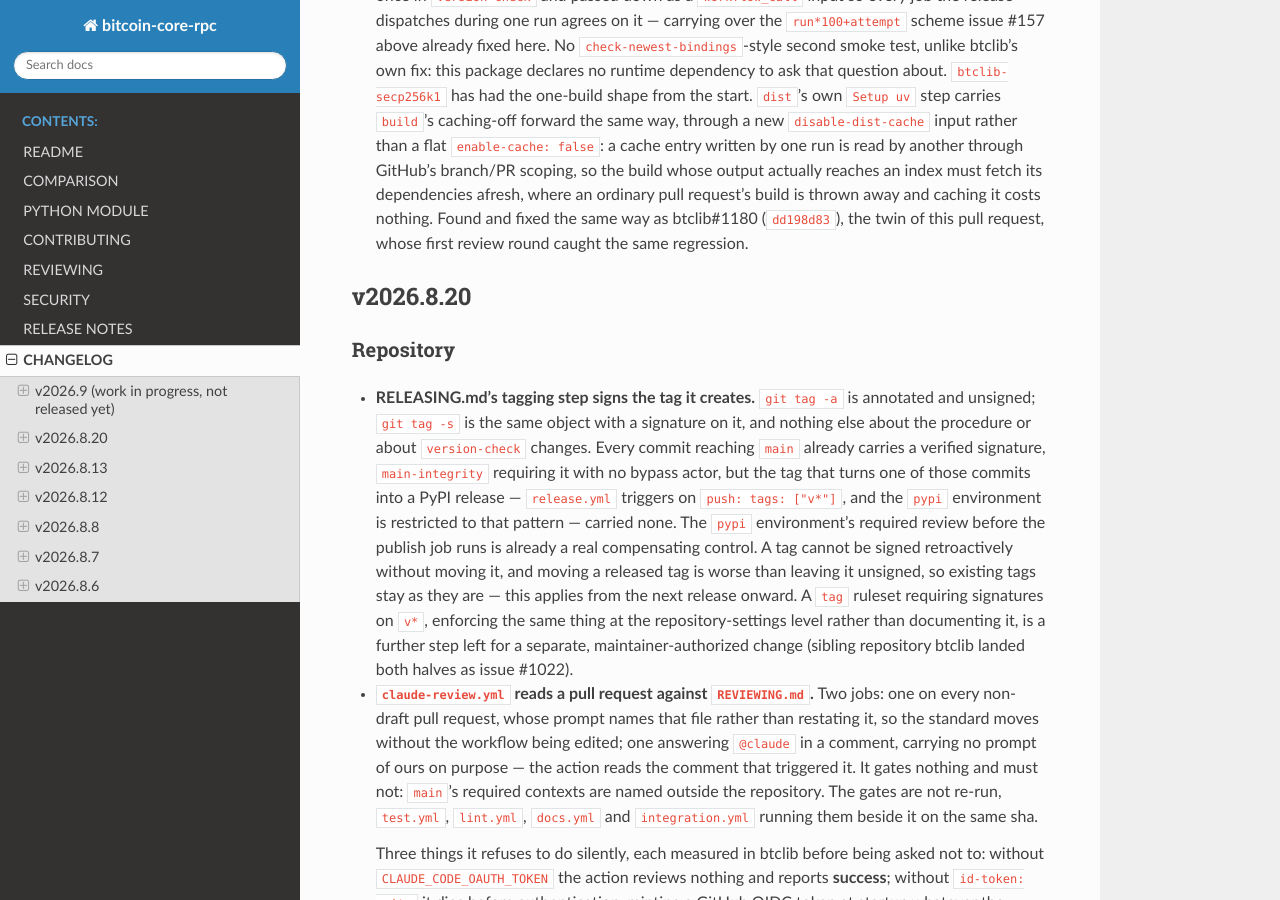
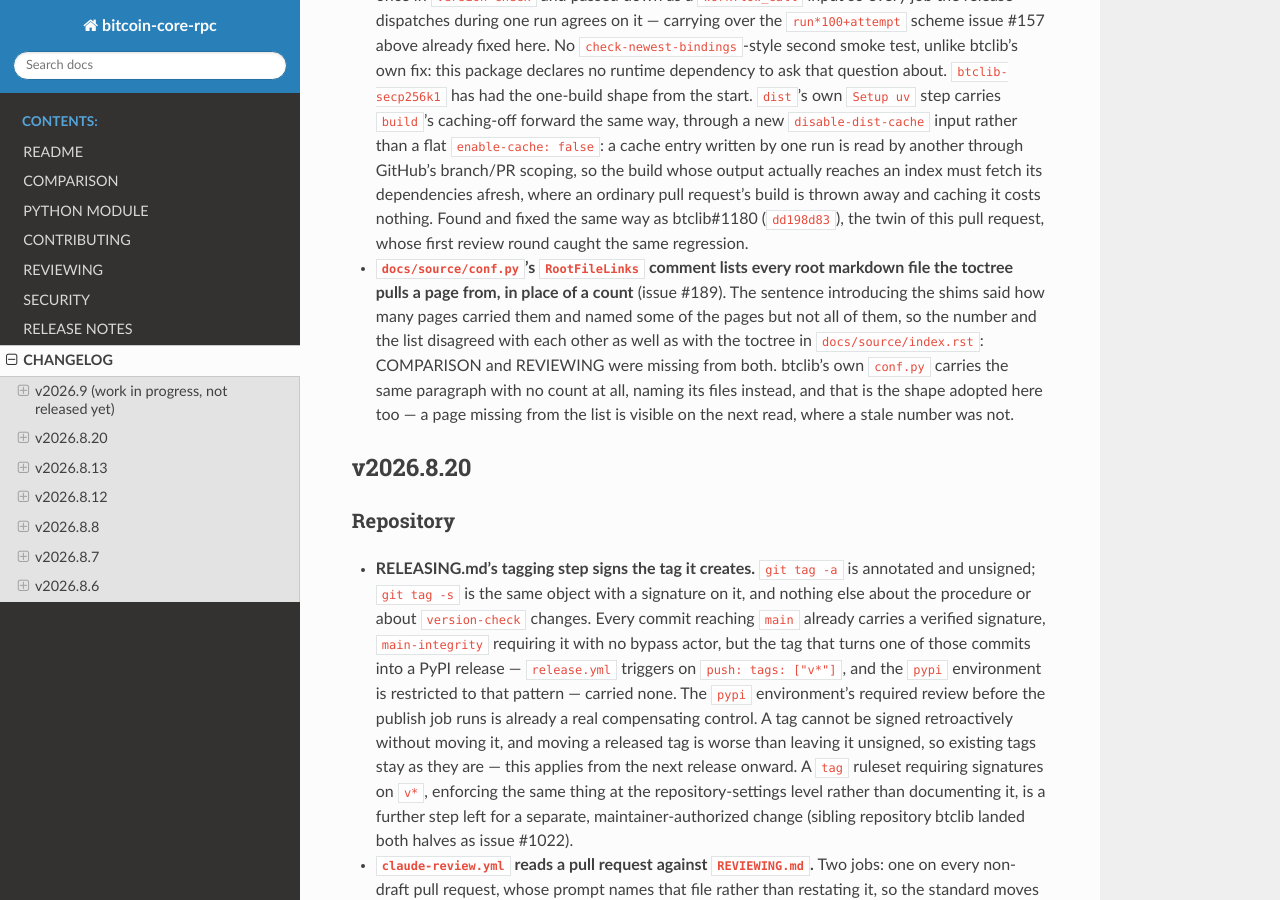
Before and after one commit to btclib-org/bitcoin-core-rpc, a Sphinx documentation site: the page built from docs/source/changelog_link.md, in a window 1280 px wide and 900 px high, scrolled down 8670 px. Built offline with Sphinx 7.4.7 and the Read the Docs theme 3.1.0, drawn with Linux system fonts in a browser that asks for light colours.

Commit message:
docs/source/conf.py's RootFileLinks comment names every toctree page
The sentence introducing the *_link.md shims stated how many pages
of the toctree they backed and named some of those pages, and both
were wrong at once: root markdown files this repository has --
COMPARISON and REVIEWING among them -- were missing from the list
the number was supposed to match.

btclib's own conf.py carried the same paragraph shape and the same
species of defect, described in btclib-org/btclib#1195: a number
beside code that already derives the true count from the filesystem.
That issue's fix is what this one follows -- no number, every shim
named instead -- so a page added to the toctree here leaves a list
to extend rather than a count to remember.

Closes #189.

```diff
--- a/CHANGELOG.md
+++ b/CHANGELOG.md
@@ -513,6 +513,17 @@ carry a union merge driver that would keep both sides' numbers.
   the twin of this pull request, whose first review round caught the
   same regression.
 
+- **`docs/source/conf.py`'s `RootFileLinks` comment lists every root
+  markdown file the toctree pulls a page from, in place of a count**
+  (issue #189). The sentence introducing the shims said how many pages
+  carried them and named some of the pages but not all of them, so the
+  number and the list disagreed with each other as well as with the
+  toctree in `docs/source/index.rst`: COMPARISON and REVIEWING were
+  missing from both. btclib's own `conf.py` carries the same paragraph
+  with no count at all, naming its files instead, and that is the
+  shape adopted here too — a page missing from the list is visible on
+  the next read, where a stale number was not.
+
 ## v2026.8.20
 
 ### Repository
```
Also changed, not shown: docs/source/conf.py (+6 -4 lines).
